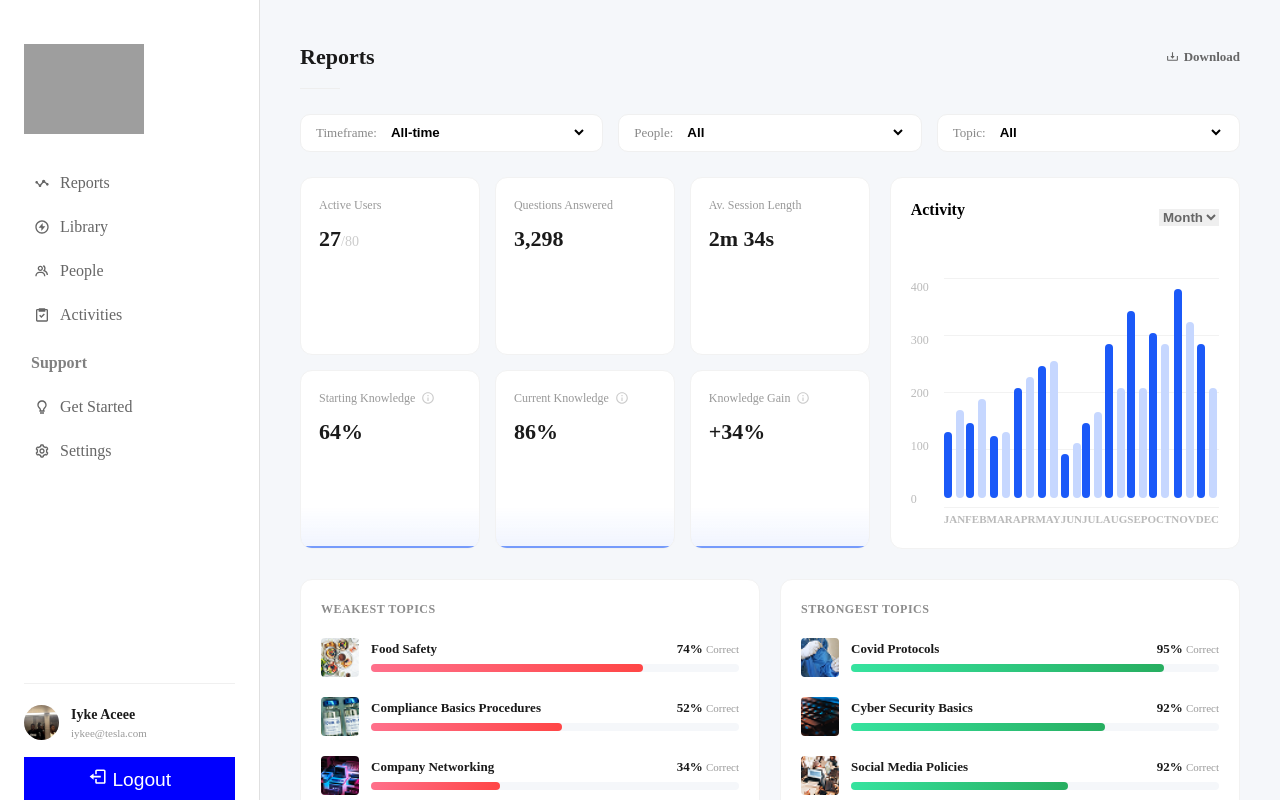
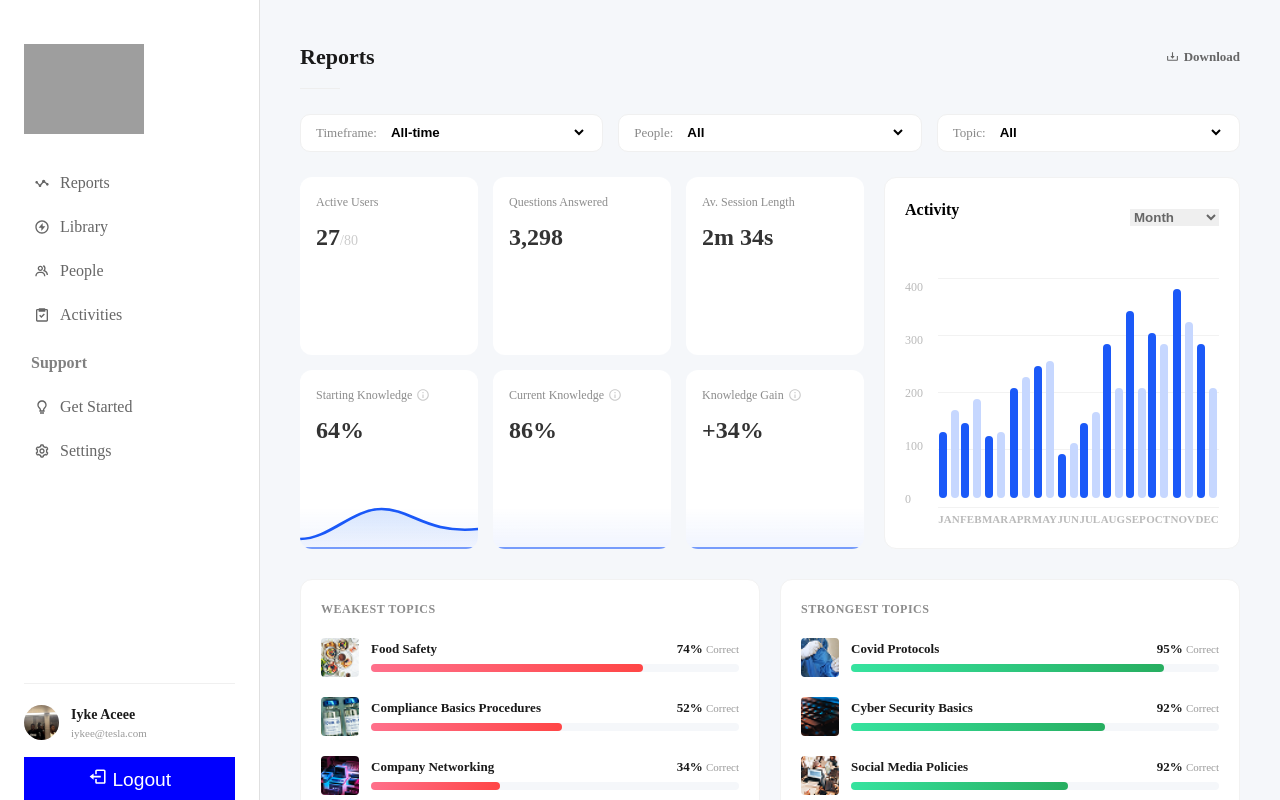
Before and after one commit to IYKEACE/cohort-4.3-wkdays-fullstack-sql, a React app in the folder frontend/: page /dashboard in a window 1280 px wide. Built offline with nearby package versions, Linux system fonts and the light colour scheme; sample sign-in values are in the browser's storage; grey boxes are pictures that could not be loaded; the HTML template or start-up script is replaced by a standard one.

Commit message:
started the chart

```diff
--- a/frontend/src/pages/dashboard/Home/DashboardHome.jsx
+++ b/frontend/src/pages/dashboard/Home/DashboardHome.jsx
@@ -14,8 +14,6 @@ const DashboardHome = () => {
         </Link>
       </div>
       <hr className={styles.divider} />
-
-      {/* Filter Bar */}
       <div className={styles.filterBar}>
         <div className={styles.filterGroup}>
           <label>Timeframe:</label>
@@ -38,7 +36,6 @@ const DashboardHome = () => {
       </div>
 
       <div className={styles.topSection}>
-        {/* Left Grid: 6 Stats Cards */}
         <div className={styles.statsColumn}>
           <div className={styles.statCard}>
             <span className={styles.cardLabel}>Active Users</span>
@@ -59,6 +56,33 @@ const DashboardHome = () => {
               Starting Knowledge <BiInfoCircle />
             </span>
             <h2 className={styles.cardValue}>64%</h2>
+
+            <div className={styles.sparklineWrapper}>
+              <svg
+                width="100%"
+                height="50"
+                viewBox="0 0 120 50"
+                preserveAspectRatio="none"
+              >
+                <defs>
+                  <linearGradient id="gradientFill" x1="0" y1="0" x2="0" y2="1">
+                    <stop offset="0%" stopColor="#3B82F6" stopOpacity="0.2" />
+                    <stop offset="100%" stopColor="#3B82F6" stopOpacity="0" />
+                  </linearGradient>
+                </defs>
+                <path
+                  d="M0 40 C20 40 35 10 55 10 C75 10 85 35 120 30 V50 H0Z"
+                  fill="url(#gradientFill)"
+                />
+                <path
+                  d="M0 40 C20 40 35 10 55 10 C75 10 85 35 120 30"
+                  stroke="#1B59F8"
+                  strokeWidth="2.5"
+                  strokeLinecap="round"
+                  fill="none"
+                />
+              </svg>
+            </div>
           </div>
           <div className={styles.statCard}>
             <span className={styles.cardLabel}>
@@ -79,6 +103,18 @@ const DashboardHome = () => {
             <h3>Activity</h3>
             <select className={styles.monthSelect}>
               <option>Month</option>
+              <option>January</option>
+              <option>February</option>
+              <option>March</option>
+              <option>April</option>
+              <option>May</option>
+              <option>June</option>
+              <option>July</option>
+              <option>August</option>
+              <option>September</option>
+              <option>October</option>
+              <option>November</option>
+              <option>December</option>
             </select>
           </div>
 
--- a/frontend/src/pages/dashboard/Home/dashboardHome.module.css
+++ b/frontend/src/pages/dashboard/Home/dashboardHome.module.css
@@ -30,7 +30,6 @@
   margin: 15px 0 25px 0;
 }
 
-/* FILTER BAR */
 .filterBar {
   display: flex;
   gap: 15px;
@@ -64,31 +63,32 @@
 .topSection {
   display: flex;
   gap: 20px;
-  align-items: stretch;
 }
 
 .statsColumn {
   display: grid;
   grid-template-columns: repeat(3, 1fr);
   gap: 15px;
-  width: 65%;
+  width: 60%;
 }
 
 .statCard {
-  background: white;
-  padding: 18px;
+  background: #ffffff;
   border-radius: 12px;
-  border: 1px solid #f2f2f2;
+  padding: 16px;
+  display: flex;
+  flex-direction: column;
+  position: relative;
+  min-height: 100px;
+  overflow: hidden;
 }
 
-/* THIS FIXES THE ICON SIDE-BY-SIDE */
 .cardLabel {
+  font-size: 12px;
+  color: #8C8C8C;
   display: flex;
   align-items: center;
-  gap: 6px;
-  font-size: 12px;
-  color: #999;
-  margin-bottom: 8px;
+  gap: 4px;
 }
 
 .cardLabel svg {
@@ -97,9 +97,10 @@
 }
 
 .cardValue {
-  font-size: 22px;
-  font-weight: 800;
-  color: #1a1a1a;
+  font-size: 24px;
+  font-weight: 700;
+  margin-top: 8px;
+  color: #333;
 }
 
 .cardValue span {
@@ -107,8 +108,18 @@
   color: #ccc;
   font-weight: 400;
 }
+.sparklineWrapper {
+  position: absolute;
+  bottom: 0;
+  left: 0;
+  width: 100%;
+  line-height: 0;
+}
 
-/* ACTIVITY CHART (RIGHT SIDE) */
+.sparklineWrapper svg {
+  width: 100%;
+  display: block;
+}
 .activityChartCard {
   flex: 1;
   background: white;
@@ -248,7 +259,6 @@
   overflow: hidden;
 }
 
-/* Creating the wave graphic using a background mask or image */
 .statCard:nth-child(n+4)::after {
   content: "";
   position: absolute;
@@ -261,7 +271,6 @@
   opacity: 0.6;
 }
 
-/* Make bars react when you hover over the whole month group */
 .barGroup:hover .dayLabel {
   color: #1B59F8;
   transition: 0.3s;
```
